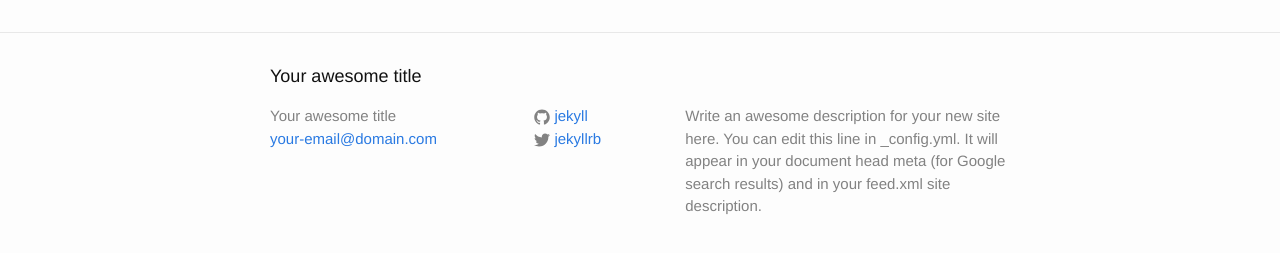
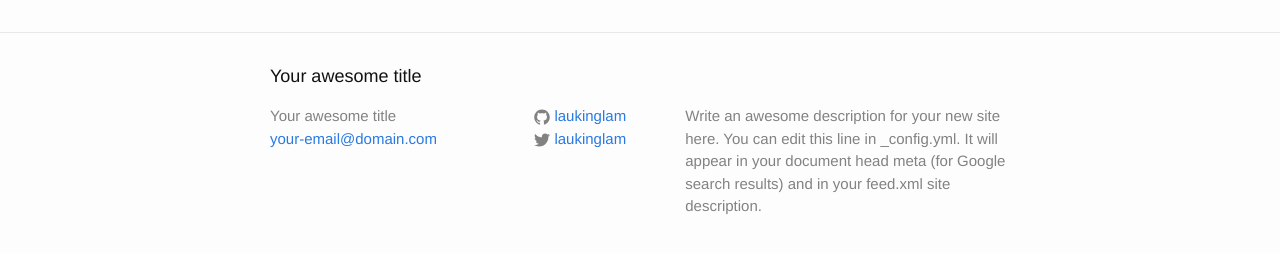
Before and after one commit to laukinglam/mbot, a Jekyll site: the page built from index.html, in a window 1280 px wide. Shown: the part 264-517 px from the top of the page. Built offline with Jekyll 4.4.1, drawn with Linux system fonts in a browser that asks for light colours.

```diff
--- a/_config.yml
+++ b/_config.yml
@@ -13,9 +13,9 @@ description: > # this means to ignore newlines until "baseurl:"
   line in _config.yml. It will appear in your document head meta (for
   Google search results) and in your feed.xml site description.
 baseurl: "" # the subpath of your site, e.g. /blog
-url: "http://yourdomain.com" # the base hostname & protocol for your site
-twitter_username: jekyllrb
-github_username:  jekyll
+url: "http://laukinglam.com" # the base hostname & protocol for your site
+twitter_username: laukinglam
+github_username:  laukinglam
 
 # Build settings
 markdown: kramdown
```
